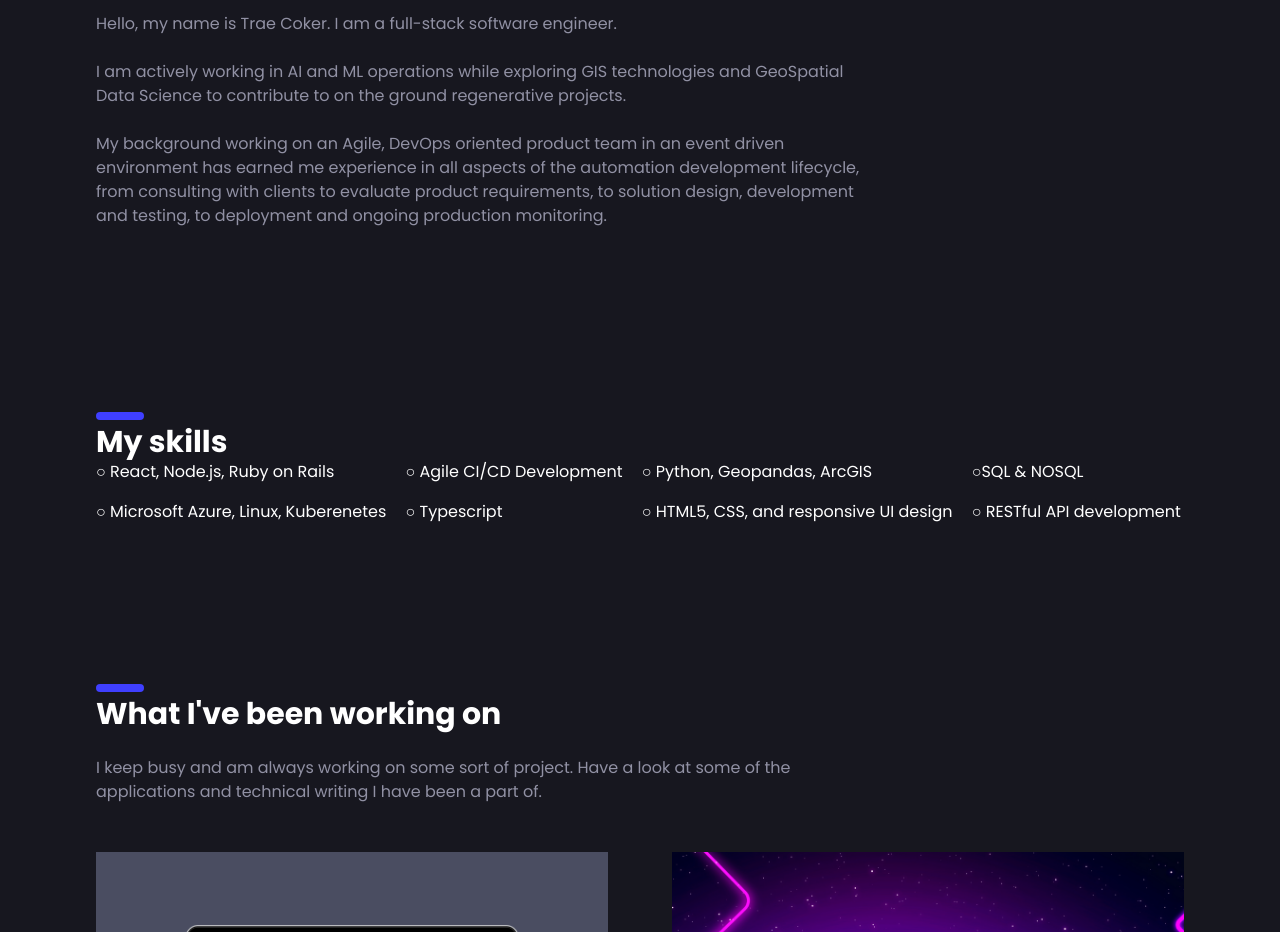
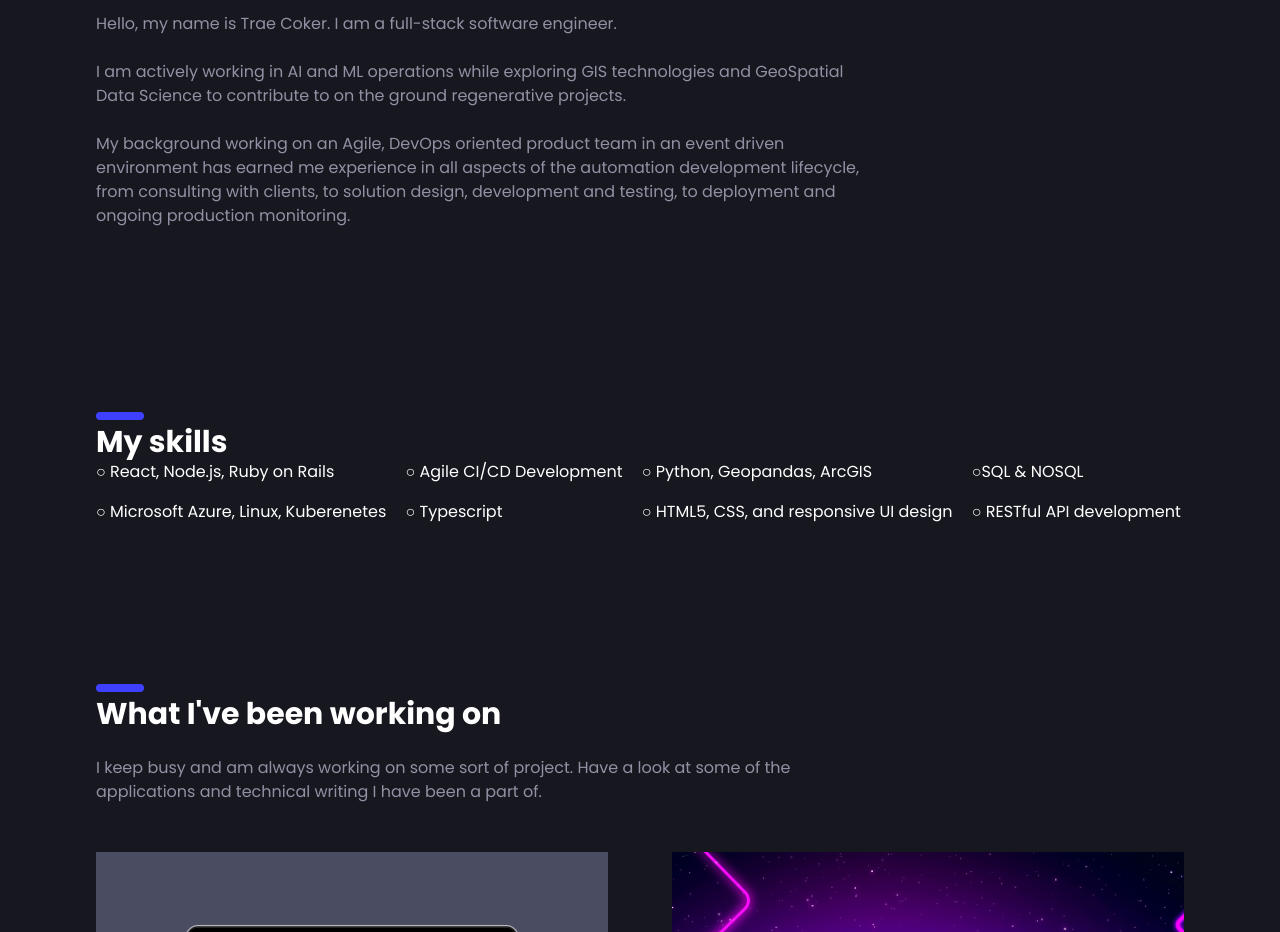
Before and after one commit to TraeCoker/portfolio, a Next.js app: page / in a window 1280 px wide. Shown: the part 1060-1992 px from the top of the page. Built offline with nearby package versions, Linux system fonts and the light colour scheme.

Commit message:
Update index.tsx

```diff
--- a/pages/index.tsx
+++ b/pages/index.tsx
@@ -21,7 +21,7 @@ export default function Home() {
 
       <NextSeo
         title="Trae Coker - Intelligent Automation Engineer"
-        description="Trae Coker, intelligent automation engineer, full-stack developer, site reliability engineer, devops enigineer in Austin Texas."
+        description="Trae Coker full-stack developer in Austin Texas."
         additionalLinkTags={
           [
             {rel: "icon",
@@ -117,7 +117,7 @@ export default function Home() {
 				  <h2 id="about" className="secondary-title">About me</h2>
           <p className="section-paragraph">Hello, my name is Trae Coker. I am a full-stack software engineer.</p>
           <p className="section-paragraph">I am actively working in AI and ML operations while exploring GIS technologies and GeoSpatial Data Science to contribute to on the ground regenerative projects.</p>
-          <p className="section-paragraph">My background working on an Agile, DevOps oriented product team in an event driven environment has earned me experience in all aspects of the automation development lifecycle, from consulting with clients to evaluate product requirements, to solution design, development and testing, to deployment and ongoing production monitoring.</p>
+          <p className="section-paragraph">My background working on an Agile, DevOps oriented product team in an event driven environment has earned me experience in all aspects of the automation development lifecycle, from consulting with clients, to solution design, development and testing, to deployment and ongoing production monitoring.</p>
         </section>
       </div>
 
```
